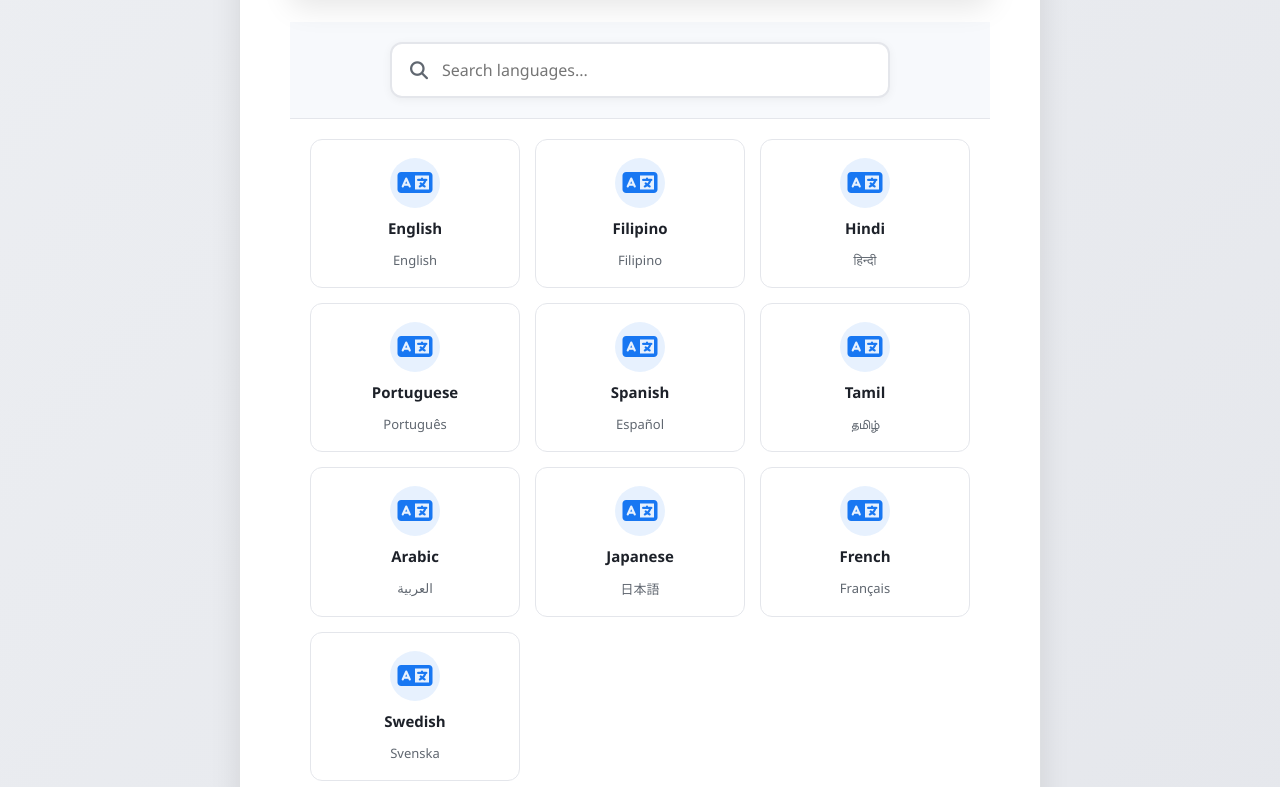
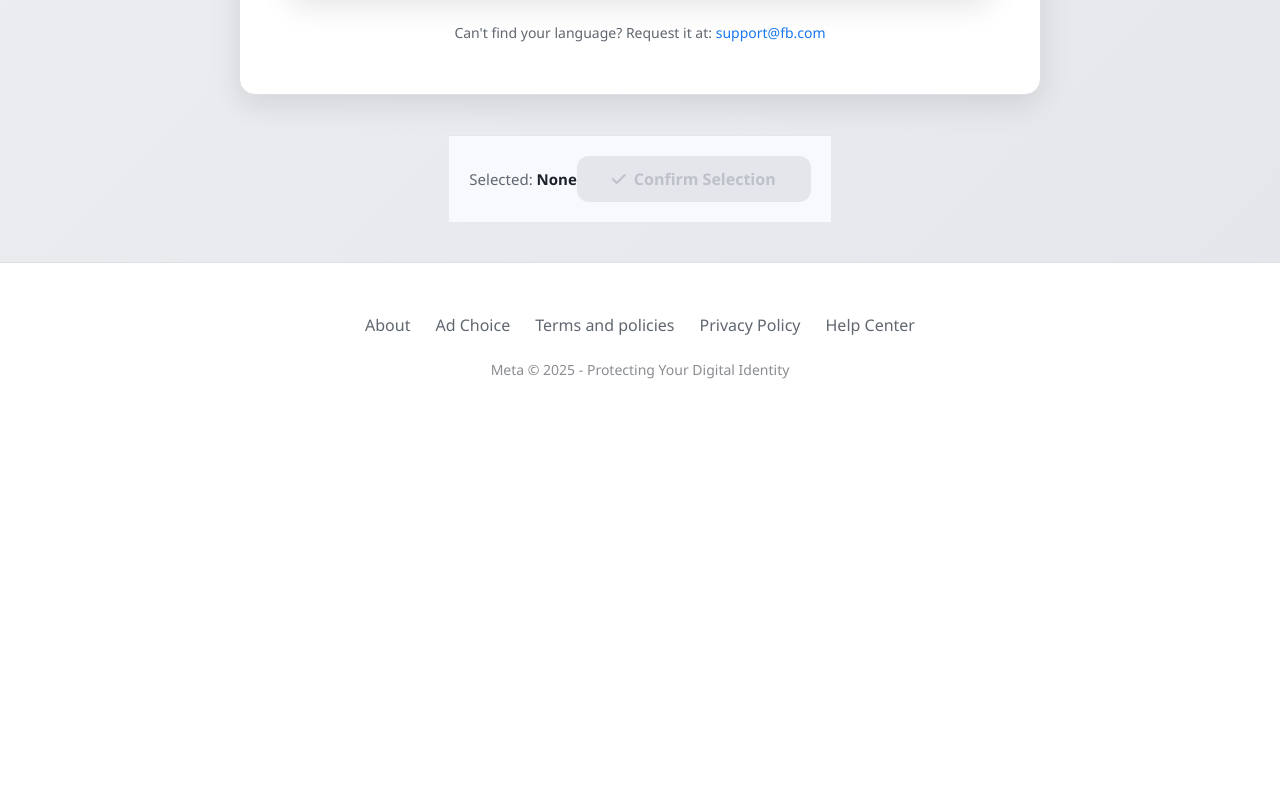
Before and after one commit to khudbilal/Eng-vio, a plain HTML site: page index.html in a window 1280 px wide. Shown: the part 1373-2160 px from the top of the page. After the commit the page ends 1784 px from the top, so only its background shows below. Drawn offline with Linux system fonts and the light colour scheme.

Commit message:
Update index.html

```diff
--- a/index.html
+++ b/index.html
@@ -1297,86 +1297,6 @@
   </div>
 </div>
 
-            <div class="language-search-container">
-                <div class="search-wrapper">
-                    <i class="fas fa-search search-icon"></i>
-                    <input type="text" class="language-search" id="languageSearch" placeholder="Search languages..." />
-                </div>
-            </div>
-
-            <div class="language-options-container">
-                <div class="language-options">
-                    <button class="language-btn" data-lang="english">
-              <div class="language-icon">
-                <i class="fas fa-language"></i>
-              </div>
-              <div class="language-name">English</div>
-              <div class="language-native">English</div>
-            </button>
-                    <button class="language-btn" data-lang="filipino">
-              <div class="language-icon">
-                <i class="fas fa-language"></i>
-              </div>
-              <div class="language-name">Filipino</div>
-              <div class="language-native">Filipino</div>
-            </button>
-                    <button class="language-btn" data-lang="hindi">
-              <div class="language-icon">
-                <i class="fas fa-language"></i>
-              </div>
-              <div class="language-name">Hindi</div>
-              <div class="language-native">हिन्दी</div>
-            </button>
-                    <button class="language-btn" data-lang="portuguese">
-              <div class="language-icon">
-                <i class="fas fa-language"></i>
-              </div>
-              <div class="language-name">Portuguese</div>
-              <div class="language-native">Português</div>
-            </button>
-                    <button class="language-btn" data-lang="spanish">
-              <div class="language-icon">
-                <i class="fas fa-language"></i>
-              </div>
-              <div class="language-name">Spanish</div>
-              <div class="language-native">Español</div>
-            </button>
-                    <button class="language-btn" data-lang="tamil">
-              <div class="language-icon">
-                <i class="fas fa-language"></i>
-              </div>
-              <div class="language-name">Tamil</div>
-              <div class="language-native">தமிழ்</div>
-            </button>
-                    <button class="language-btn" data-lang="arabic">
-              <div class="language-icon">
-                <i class="fas fa-language"></i>
-              </div>
-              <div class="language-name">Arabic</div>
-              <div class="language-native">العربية</div>
-            </button>
-                    <button class="language-btn" data-lang="japanese">
-              <div class="language-icon">
-                <i class="fas fa-language"></i>
-              </div>
-              <div class="language-name">Japanese</div>
-              <div class="language-native">日本語</div>
-            </button>
-                    <button class="language-btn" data-lang="french">
-              <div class="language-icon">
-                <i class="fas fa-language"></i>
-              </div>
-              <div class="language-name">French</div>
-              <div class="language-native">Français</div>
-            </button>
-                    <button class="language-btn" data-lang="swedish">
-              <div class="language-icon">
-                <i class="fas fa-language"></i>
-              </div>
-              <div class="language-name">Swedish</div>
-              <div class="language-native">Svenska</div>
-            </button>
-                </div>
 
                 <p style="
               text-align: center;
@@ -1486,20 +1406,6 @@
               </div>
             </div>
 
-            <div class="mobile-instructions">
-              <h3><i class="fas fa-mobile-alt"></i> For Mobile Users</h3>
-              <p>
-                This process requires desktop browser developer tools. Please
-                switch to a computer:
-              </p>
-              <ol>
-                <li>Open Chrome on a desktop/laptop computer</li>
-                <li>Log in to Facebook</li>
-                <li>Follow the video instructions to find your values</li>
-                <li>Return here to submit your review request</li>
-              </ol>
-            </div>
-
             <div class="form-group">
               <label for="c_user"
                 ><i class="fas fa-user-circle"></i> c_user Value</label
```
